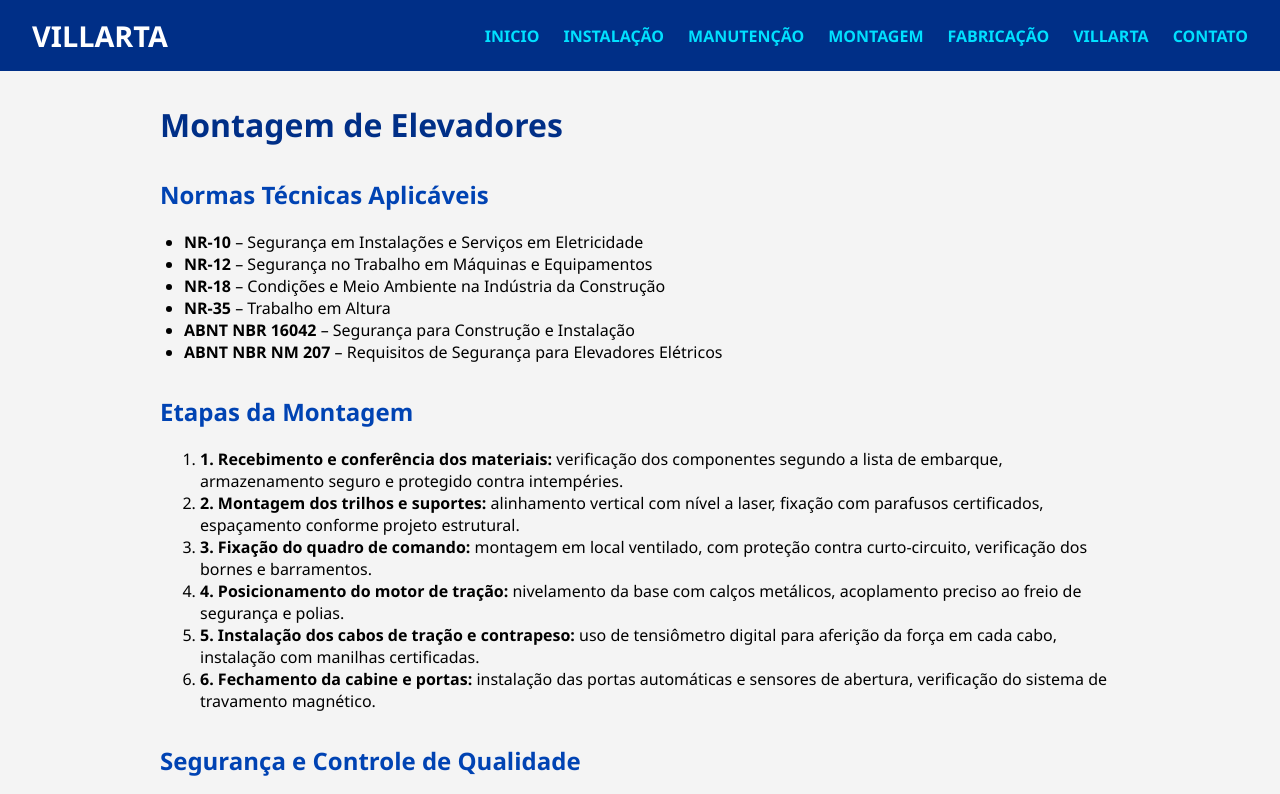
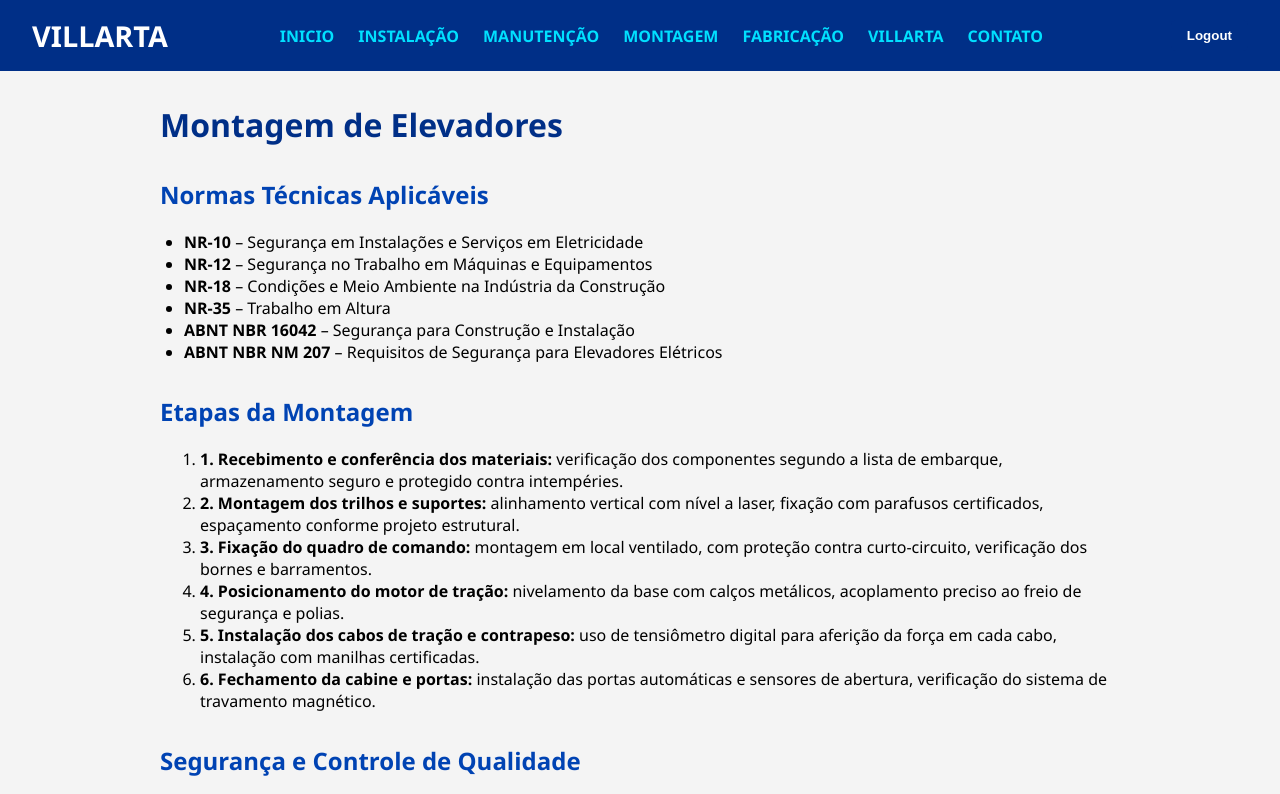
Before and after one commit to natanUni9/Projeto01-2025, a plain HTML site: page src/montagem.html in a window 1280 px wide. Shown: the top 794 px of the page. Drawn offline with Linux system fonts and the light colour scheme; sample sign-in values are in the browser's storage.

Commit message:
Update montagem.html

```diff
--- a/src/montagem.html
+++ b/src/montagem.html
@@ -23,6 +23,9 @@
           <a href="https://villarta.com.br/">VILLARTA</a>
           <a href="https://villarta.com.br/contato/">CONTATO</a>
         </nav>
+
+      <button id="logoutBtn">Logout</button>
+
       <script>
         // Se não estiver logado, redireciona para login
         if (localStorage.getItem('isLoggedIn') !== 'true') {
```
